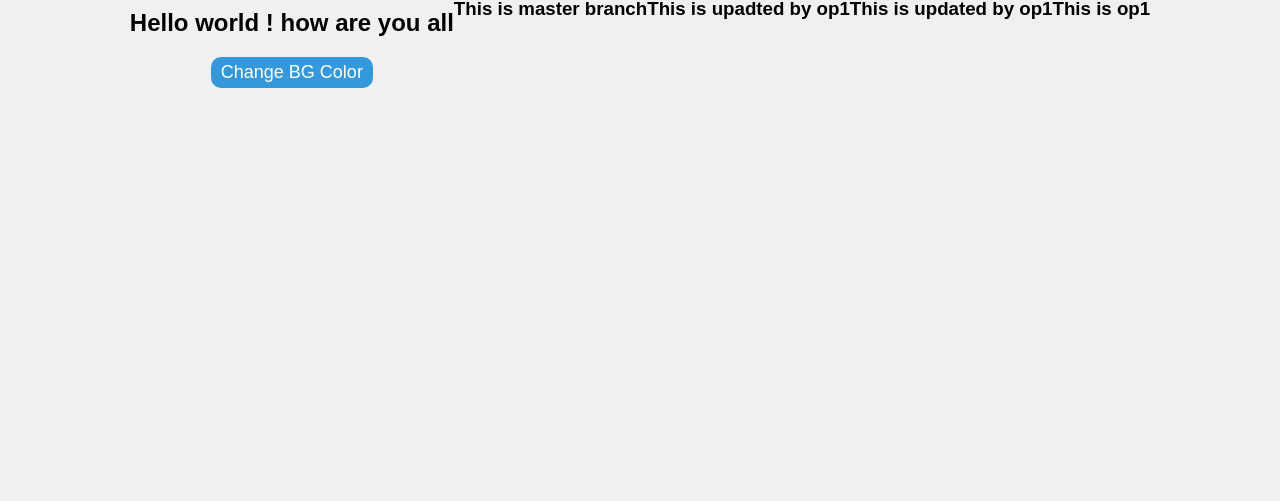
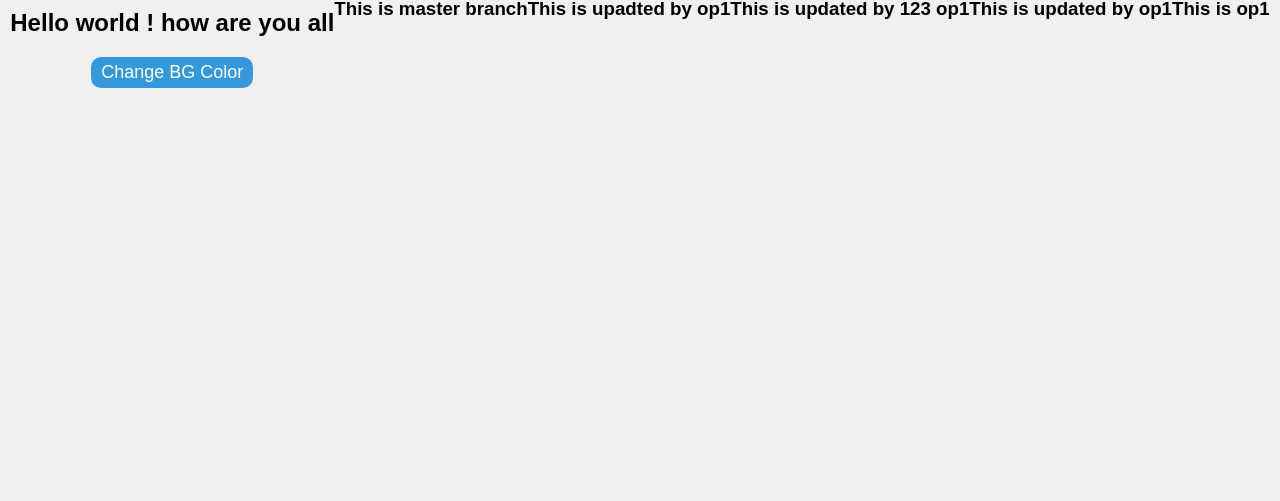
Before and after one commit to opchaudhary/ASFD, a plain HTML site: page Index.html in a window 1280 px wide. Shown: the part 599-1100 px from the top of the page. Drawn offline with Linux system fonts and the light colour scheme.

Commit message:
push some change in main branch

```diff
--- a/Index.html
+++ b/Index.html
@@ -16,6 +16,7 @@
 
 <h3>This is master branch</h3><br>
 <h3>This is upadted by op1</h3><br>
+<h3>This is updated by 123 op1</h3><br>
 <h3>This is updated by op1</h3><br>
 <h3>This is op1</h3>
 
```
